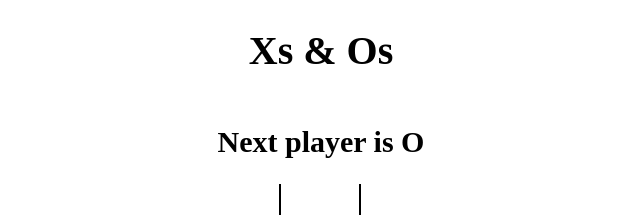
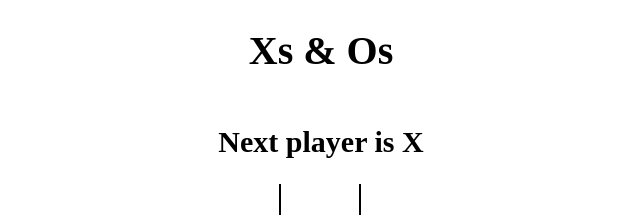
Before and after one commit to TonyCallaghan/Xs-And-Os, a React (Vite) app: page / in a window 1280 px wide. Shown: the top 215 px of the page, without its empty margins (319-959 px from the left). Built offline with nearby package versions, Linux system fonts and the light colour scheme.

Commit message:
State now includes game history

```diff
--- a/src/App.js
+++ b/src/App.js
@@ -4,38 +4,44 @@
 import "./styles/root.scss";
 
 const App = () => {
-  const [board, setBoard] = useState(Array(9).fill(null)); // Board set as empty array,
-  const [nextPlayer, isXNext] = useState(false); // X or O
+  const [history, setHistory] = useState([
+    { board: Array(9).fill(null), nextPlayer: true },
+  ]);
+  const [currentMove, setCurrentMove] = useState(0);
+  console.log(history)
+  const current = history[currentMove];
 
-  const winner = calcWinner(board);
-
+  const winner = calcWinner(current.board);
   const message = winner
     ? `Winner is ${winner}`
-    : `Next player is ${nextPlayer ? 'X' : 'O'}`
+    : `Next player is ${current.nextPlayer ? 'X' : 'O'}`
 
   const updateSquare = position => {
-    if (board[position] || winner) {                // if square already contains value,
+    if (current.board[position] || winner) {                // if square already contains value,
       return;                             // return from this function
     }
 
-    setBoard((prev) => {
-      return prev.map((square, pos) => {  // if pos of currently iterated square is
+    setHistory((prev) => {
+      const last = prev[prev.length - 1];
+
+      const newBoard = last.board.map((square, pos) => {  // if pos of currently iterated square is
         if (pos === position) {           // == position of currently clicked square
-          return nextPlayer ? 'X' : 'O';      // then return X if isXNext is true or O if false.
+          return last.nextPlayer ? 'X' : 'O';      // then return X if isXNext is true or O if false.
         }
 
         return square;
       });
+
+      return prev.concat({ board: newBoard, nextPlayer: !last.nextPlayer })
     });
-
-    isXNext((prev => !prev));                // If isXNext is X(true), set to O(false)
+    setCurrentMove(prev => prev + 1);
   };
 
   return (
     <div className="app">
       <h1>Xs & Os</h1>
       <h2>{message}</h2>
-      <Board board={board} updateSquare={updateSquare} />
+      <Board board={current.board} updateSquare={updateSquare} />
     </div>
   );
 };
```
